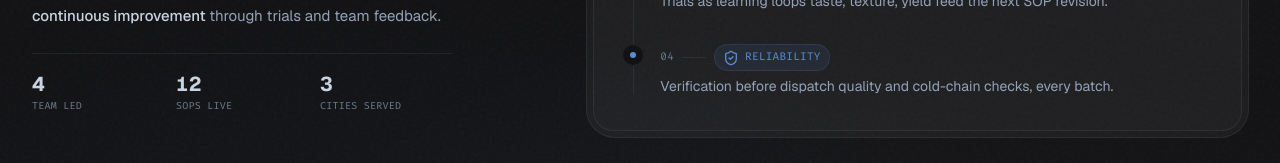
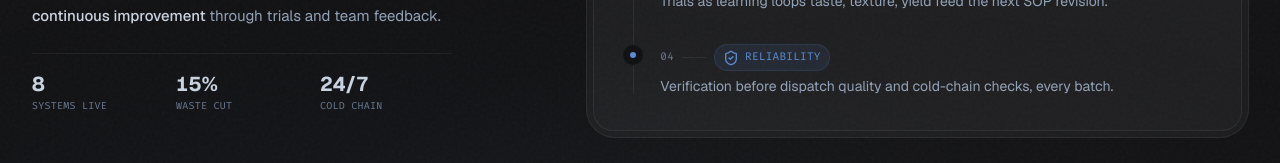
Before and after one commit to hafizhmaulidan15/my-portfolio, a React (Vite) app: page /about in a window 1280 px wide. Shown: the part 416-579 px from the top of the page. Built offline with nearby package versions, Linux system fonts and the light colour scheme; a web font is replaced by a local one.

Commit message:
fix: ganti stats About 4/12/3 jadi 8 Systems / 15% Waste Cut / 24/7 Cold Chain — relatable managerial

```diff
--- a/src/components/About.jsx
+++ b/src/components/About.jsx
@@ -41,9 +41,9 @@ const About = () => {
             </div>
 
             <div className="grid grid-cols-3 gap-3 pt-4 border-t border-border max-w-[420px]">
-              <div><div className="font-display text-xl font-bold tabular-nums">4</div><div className="font-mono text-[10px] tracking-wide uppercase text-text-tertiary">Team led</div></div>
-              <div><div className="font-display text-xl font-bold tabular-nums">12</div><div className="font-mono text-[10px] tracking-wide uppercase text-text-tertiary">SOPs live</div></div>
-              <div><div className="font-display text-xl font-bold tabular-nums">3</div><div className="font-mono text-[10px] tracking-wide uppercase text-text-tertiary">Cities served</div></div>
+              <div><div className="font-display text-xl font-bold tabular-nums">8</div><div className="font-mono text-[10px] tracking-wide uppercase text-text-tertiary">Systems Live</div></div>
+              <div><div className="font-display text-xl font-bold tabular-nums">15%</div><div className="font-mono text-[10px] tracking-wide uppercase text-text-tertiary">Waste Cut</div></div>
+              <div><div className="font-display text-xl font-bold tabular-nums">24/7</div><div className="font-mono text-[10px] tracking-wide uppercase text-text-tertiary">Cold Chain</div></div>
             </div>
           </div>
 
```
